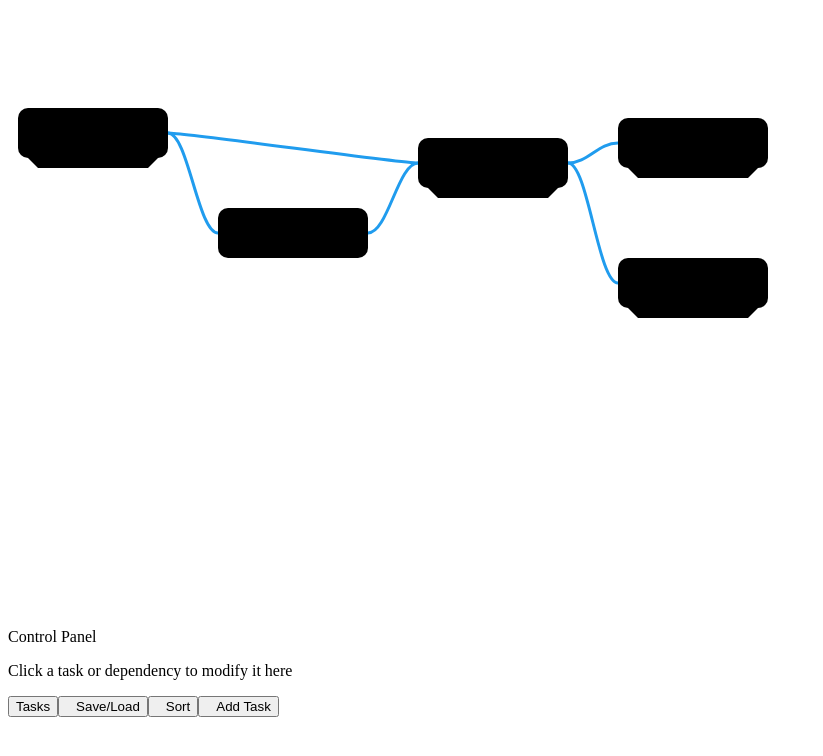
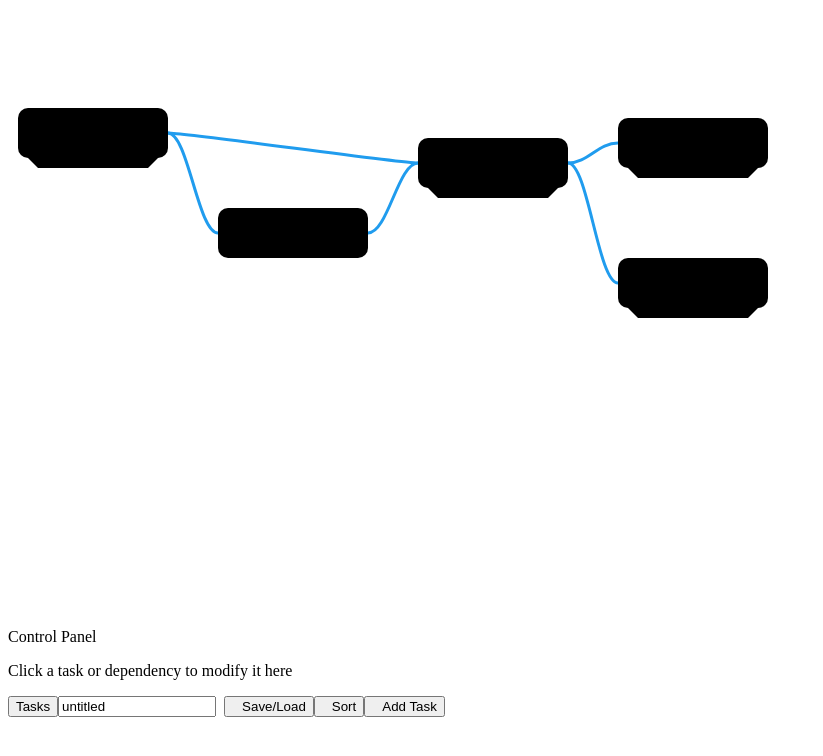
Before and after one commit to MadcoreTom/tasks, a React app: page / in a window 1280 px wide. Shown: the top 756 px of the page, without its empty margins (0-823 px from the left). Built offline with nearby package versions, Linux system fonts and the light colour scheme; the HTML template or start-up script is replaced by a standard one.

Commit message:
Title/File naming support

```diff
--- a/src/components/panel.tsx
+++ b/src/components/panel.tsx
@@ -1,17 +1,19 @@
 import { AnyAction } from "@reduxjs/toolkit";
 import * as React from "react";
-import { useDispatch } from "react-redux";
-import { addTask, exportGraph, importGraph, sort } from "../state/store";
+import { useDispatch, useSelector } from "react-redux";
+import { addTask, exportGraph, importGraph, RootState, setTitle, sort } from "../state/store";
 import { ButtonIcon } from "./bulma";
 import { SaveModal } from "./save";
 
 export function Panel() {
     const dispatch = useDispatch();
+    const title = useSelector((state : RootState) => state.main.title);
     const [showSaveModal, setSaveModal] = React.useState(false);
 
     return <div className="box bottom-panel">
         <div className="buttons">
             <button className="button is-white app-name is-small">Tasks</button>
+            <input className="input" type="text" value={title} onChange={evt => dispatch(setTitle(evt.target.value))} style={{marginBottom:"0.5rem", marginRight:"0.5rem", width:"150px"}} />
             <ButtonIcon text="Save/Load" buttonClass="is-info is-outlined" iconCode={'\uE804'} onClick={() => setSaveModal(true)} />
             <ButtonIcon text="Sort" buttonClass="is-info is-outlined" iconCode={'\uF15D'} onClick={() => dispatch(sort())} />
             <ButtonIcon text="Add Task" buttonClass="is-success" iconCode={'\uE800'} onClick={() => dispatch(addTask())} />
--- a/src/components/save.tsx
+++ b/src/components/save.tsx
@@ -1,11 +1,11 @@
-import { AnyAction } from "@reduxjs/toolkit";
 import * as React from "react";
-import { useDispatch } from "react-redux";
-import { addTask, exportGraph, importGraph, sort } from "../state/store";
-import { ButtonIcon } from "./bulma";
+import { useDispatch, useSelector } from "react-redux";
+import { exportGraph, importGraph, RootState, setTitle, sort } from "../state/store";
+import { ButtonIcon, TextField } from "./bulma";
 
 export function SaveModal(props: { onClose: () => any }) {
     const dispatch = useDispatch();
+    const title = useSelector((state : RootState) => state.main.title);
 
     return <div className="modal is-active">
         <div className="modal-background" onClick={props.onClose}></div>
@@ -19,6 +19,7 @@ export function SaveModal(props: { onClose: () => any }) {
                     <div className="column">
                         <h2 className="subtitle">Save</h2>
                         <p>Save files to your computer, and share them with others or open them later</p>
+                        <TextField label="File Name" value={title} onChange={e=>dispatch(setTitle(e))}/>
                         <ButtonIcon text="Download" buttonClass="is-info" iconCode={'\uE802'} onClick={() => dispatch(exportGraph())} />
                     </div>
                     <div className="column">
@@ -26,7 +27,7 @@ export function SaveModal(props: { onClose: () => any }) {
                         <p>Upload files from your computer and continue working on them</p>
                         <div className="file is-info">
                             <label className="file-label">
-                                <input className="file-input" type="file" name="resume" onChange={evt => loadFile(evt, data => {dispatch(importGraph(data)); props.onClose()})} />
+                                <input className="file-input" type="file" name="resume" onChange={evt => loadFile(evt, data => {dispatch(importGraph({data,title:evt.target.files[0].name})); props.onClose()})} />
                                 <span className="file-cta">
                                     <span className="icon is-small">
                                         <i>{'\ue803'}</i>
--- a/src/state/export.reducer.ts
+++ b/src/state/export.reducer.ts
@@ -10,7 +10,7 @@ export const exportReducer = (state: State) => {
     tasks.unshift(HEADER);
     const data = tasks.join("\n");
     console.log(data);
-    download("task-graph.dat", data);
+    download(`${state.title}.dat`, data);
 }
 
 // https://stackoverflow.com/questions/3665115/how-to-create-a-file-in-memory-for-user-to-download-but-not-through-server
@@ -27,8 +27,8 @@ function download(filename, text) {
     document.body.removeChild(element);
   }
 
-  export const importReducer = (state: State, action:{payload:string}) => {
-    const lines = action.payload.split(/[\n\r]+/).filter(line=>line.trim().length > 0);
+  export const importReducer = (state: State, action:{payload:{data:string, title:string}}) => {
+    const lines = action.payload.data.split(/[\n\r]+/).filter(line=>line.trim().length > 0);
     const header = lines.shift() as string;
 
       const headerMatch = header.match(HEADER_PATTERN);
@@ -43,6 +43,9 @@ function download(filename, text) {
     console.log(tasks);
     state.tasks = tasks;
     state.selected = null;
+
+    const dot = action.payload.title.lastIndexOf(".");
+    state.title = dot >0 ? action.payload.title.substring(0,dot) : action.payload.title;
 }
 
 function taskToArray(task: TaskType): any[] {
--- a/src/state/store.ts
+++ b/src/state/store.ts
@@ -14,7 +14,8 @@ export type SelectedType = null |
 
 export type State = {
     selected: SelectedType,
-    tasks: TaskType[]
+    tasks: TaskType[],
+    title:string
 }
 
 export type RootState = {
@@ -34,9 +35,13 @@ const mainSlice = createSlice({
     name: "main",
     initialState: {
         selected: null,
-        tasks: nodes
+        tasks: nodes,
+        title: "untitled"
     } as State,
     reducers: {
+        setTitle:(state:State, action:{payload:string})=>{
+            state.title = action.payload;
+        },
         select: (state:State, action: { payload: SelectedType }) => {
             if(state.selected && state.selected.type =="linking" && action.payload && action.payload.type == "task"){
                 // complete the link
@@ -103,4 +108,4 @@ export default configureStore({
     },
 });
 
-export const { select, updateTask, sort, exportGraph, addTask, removeTask, importGraph } = mainSlice.actions;
+export const { select, updateTask, sort, exportGraph, addTask, removeTask, importGraph, setTitle } = mainSlice.actions;
```
